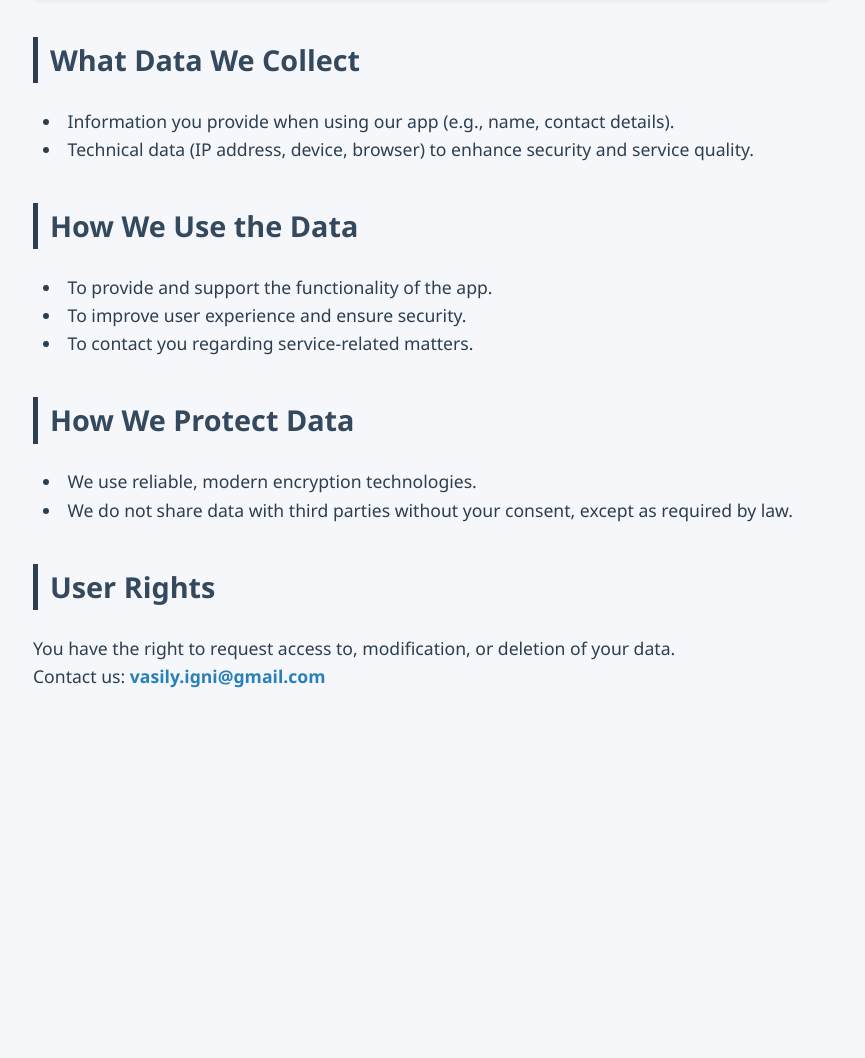
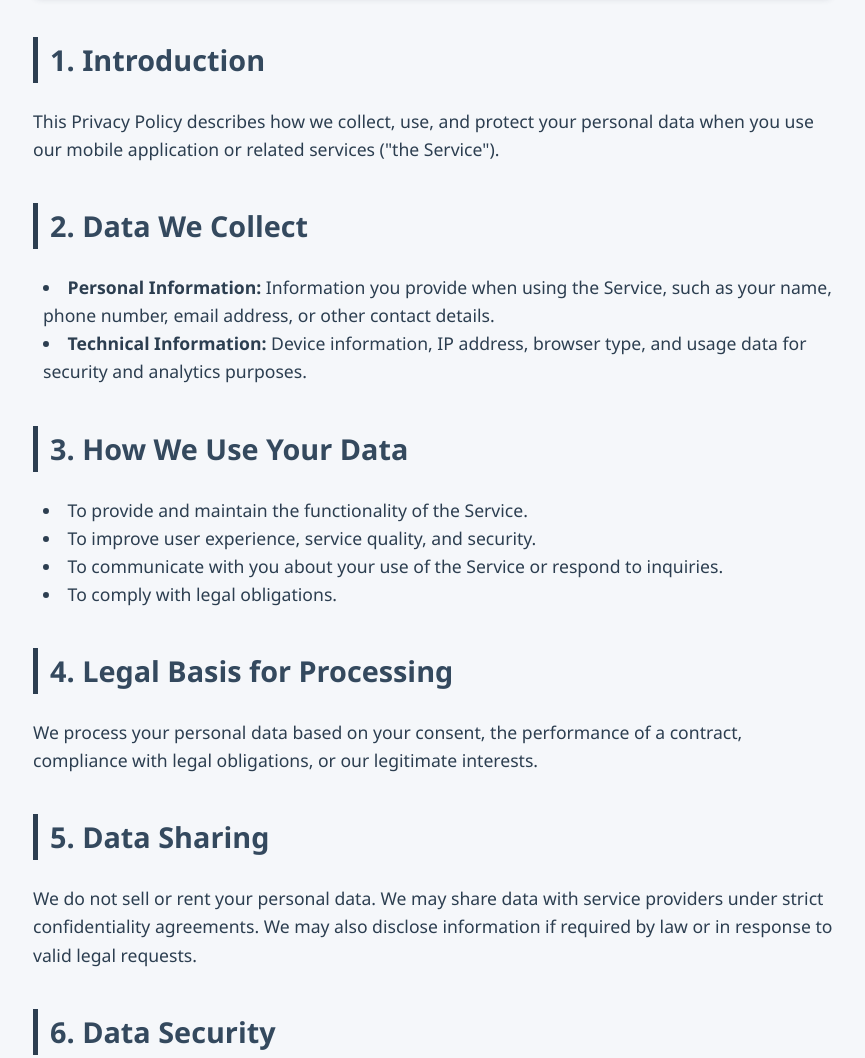
Before and after one commit to xxNpCxx/privacy_policy, a plain HTML site: page index.html in a window 1280 px wide. Shown: the part 340-1398 px from the top of the page, without its empty margins (207-1072 px from the left). Before the commit the page ends 1070 px from the top, so only its background shows below. Drawn offline with Linux system fonts and the light colour scheme.

Commit message:
Update index.html

```diff
--- a/index.html
+++ b/index.html
@@ -2,7 +2,7 @@
 <html lang="en">
 <head>
   <meta charset="UTF-8" />
-  <title>Privacy Policy — Sole Proprietor Ignatov V.E.</title>
+  <title>Privacy Policy — PE IGNATOV VASILIY EFENDIEVICH</title>
   <style>
     body {
       font-family: "Segoe UI", Tahoma, Geneva, Verdana, sans-serif;
@@ -58,6 +58,12 @@
       color: #1f2d3d;
       letter-spacing: 0.03em;
     }
+    footer {
+      margin-top: 60px;
+      font-size: 0.95rem;
+      color: #7f8c8d;
+      text-align: center;
+    }
   </style>
 </head>
 <body>
@@ -67,30 +73,60 @@
     <p><strong>PE IGNATOV VASILIY EFENDIEVICH</strong><br />
     OGRNIP: 325774600406840<br />
     INN: 771892999507<br />
-    Address: Moscow, Uralskaya St., 4, Bldg. K</p>
+    Legal address: Uralskaya St. 4, Bldg. K, Moscow, Russia</p>
   </div>
 
-  <h2>What Data We Collect</h2>
+  <h2>1. Introduction</h2>
+  <p>This Privacy Policy describes how we collect, use, and protect your personal data when you use our mobile application or related services ("the Service").</p>
+
+  <h2>2. Data We Collect</h2>
   <ul>
-    <li>Information you provide when using our app (e.g., name, contact details).</li>
-    <li>Technical data (IP address, device, browser) to enhance security and service quality.</li>
+    <li><strong>Personal Information:</strong> Information you provide when using the Service, such as your name, phone number, email address, or other contact details.</li>
+    <li><strong>Technical Information:</strong> Device information, IP address, browser type, and usage data for security and analytics purposes.</li>
   </ul>
 
-  <h2>How We Use the Data</h2>
+  <h2>3. How We Use Your Data</h2>
   <ul>
-    <li>To provide and support the functionality of the app.</li>
-    <li>To improve user experience and ensure security.</li>
-    <li>To contact you regarding service-related matters.</li>
+    <li>To provide and maintain the functionality of the Service.</li>
+    <li>To improve user experience, service quality, and security.</li>
+    <li>To communicate with you about your use of the Service or respond to inquiries.</li>
+    <li>To comply with legal obligations.</li>
   </ul>
 
-  <h2>How We Protect Data</h2>
+  <h2>4. Legal Basis for Processing</h2>
+  <p>We process your personal data based on your consent, the performance of a contract, compliance with legal obligations, or our legitimate interests.</p>
+
+  <h2>5. Data Sharing</h2>
+  <p>We do not sell or rent your personal data. We may share data with service providers under strict confidentiality agreements. We may also disclose information if required by law or in response to valid legal requests.</p>
+
+  <h2>6. Data Security</h2>
   <ul>
-    <li>We use reliable, modern encryption technologies.</li>
-    <li>We do not share data with third parties without your consent, except as required by law.</li>
+    <li>We implement appropriate technical and organizational measures to protect your data, including secure servers and encryption technologies.</li>
+    <li>Access to data is limited to authorized personnel only.</li>
   </ul>
 
-  <h2>User Rights</h2>
-  <p>You have the right to request access to, modification, or deletion of your data.<br />
-  Contact us: <a href="mailto:vasily.igni@gmail.com">vasily.igni@gmail.com</a></p>
+  <h2>7. Data Retention</h2>
+  <p>We retain your data only as long as necessary to fulfill the purposes outlined in this Policy or as required by law.</p>
+
+  <h2>8. Your Rights</h2>
+  <p>You have the right to:</p>
+  <ul>
+    <li>Access the personal data we hold about you;</li>
+    <li>Request correction or deletion of your data;</li>
+    <li>Withdraw consent at any time (if applicable);</li>
+    <li>Lodge a complaint with a data protection authority.</li>
+  </ul>
+
+  <h2>9. Contact</h2>
+  <p>If you have any questions or requests related to this Privacy Policy or your personal data, please contact us at:
+    <a href="mailto:vasily.igni@gmail.com">vasily.igni@gmail.com</a>
+  </p>
+
+  <h2>10. Changes to This Policy</h2>
+  <p>We may update this Privacy Policy from time to time. Any changes will be posted on this page with an updated revision date.</p>
+
+  <footer>
+    This website is operated by PE IGNATOV VASILIY EFENDIEVICH, registered in Russia under OGRNIP 325774600406840.
+  </footer>
 </body>
 </html>
```
